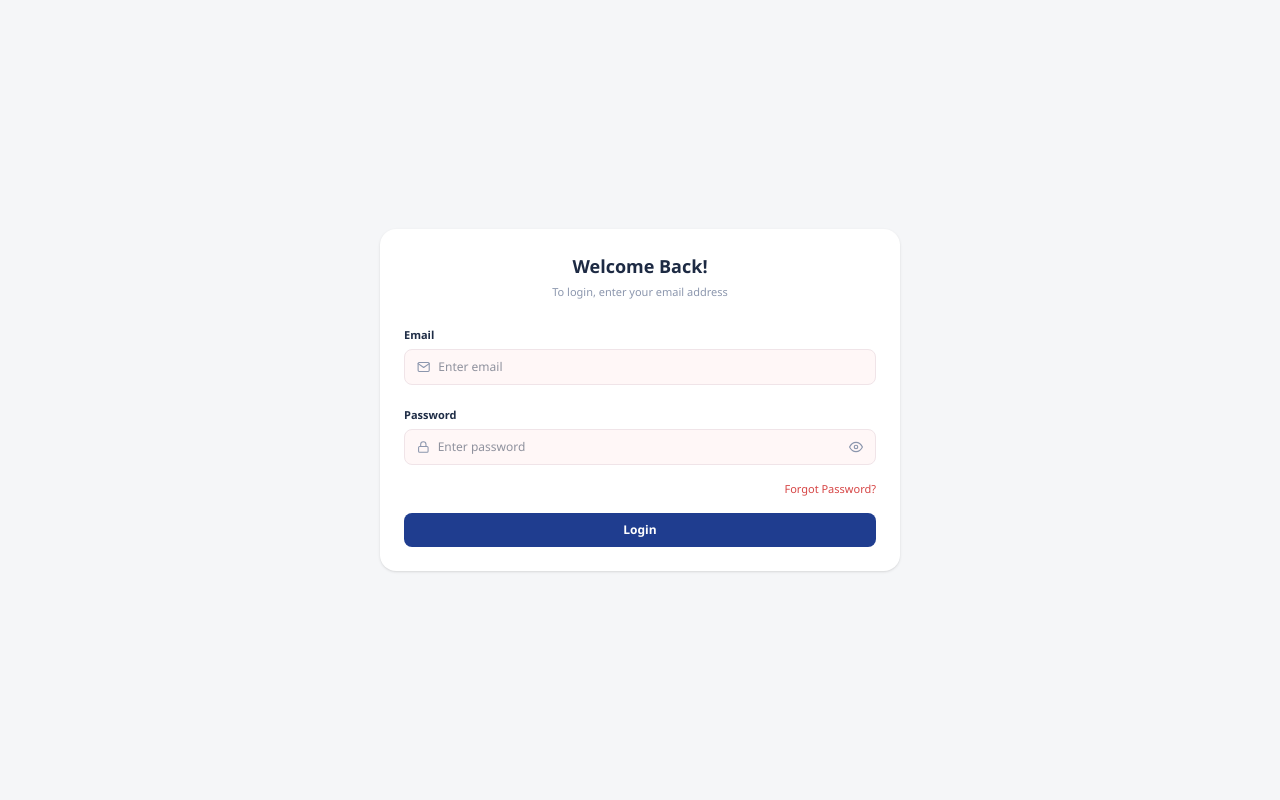
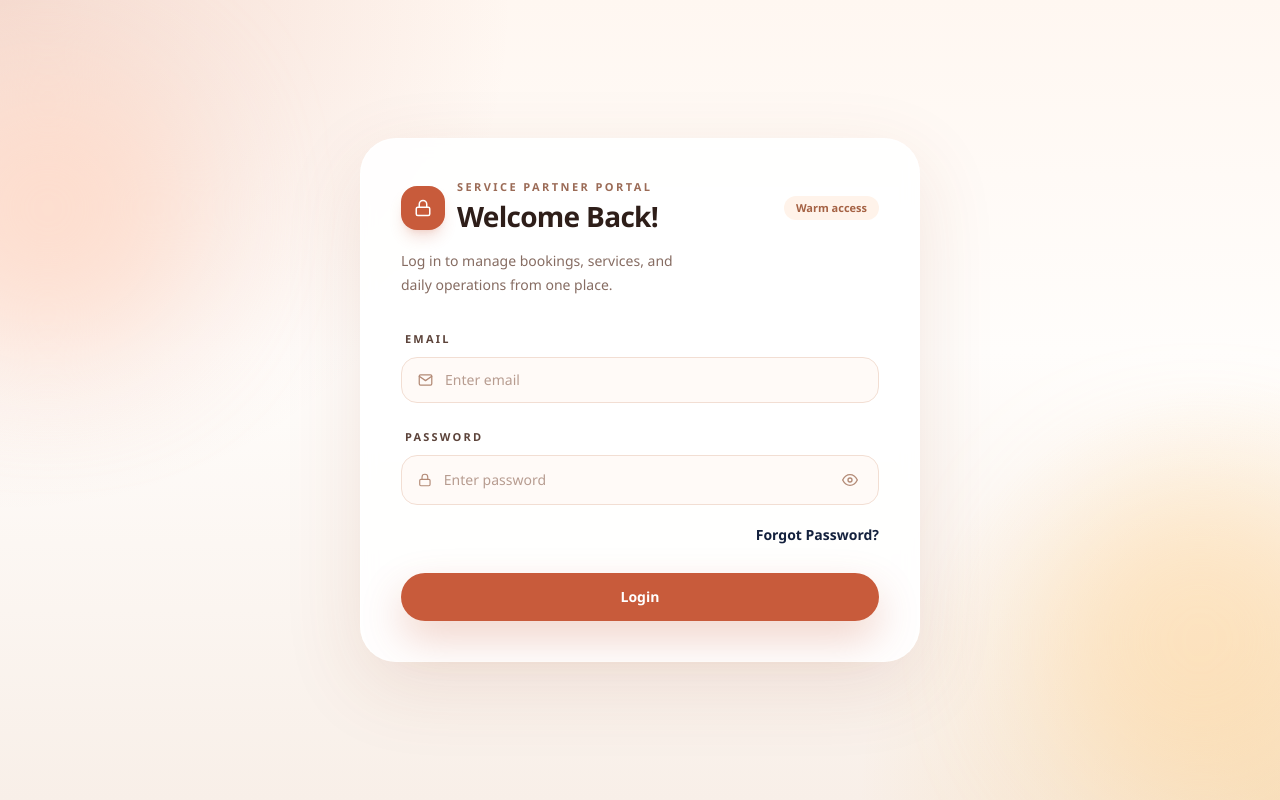
Before and after one commit to mmiskatul/nunonus-service-provider, a Next.js app: page /login in a window 1280 px wide. Built offline with nearby package versions, Linux system fonts and the light colour scheme.

Commit message:
Fix service provider login styling

```diff
--- a/app/(auth)/layout.tsx
+++ b/app/(auth)/layout.tsx
@@ -4,8 +4,10 @@ export default function AuthLayout({
   children: React.ReactNode;
 }>) {
   return (
-    <div className="min-h-screen bg-[#f5f6f8] px-4">
-      <div className="mx-auto flex min-h-screen w-full max-w-[520px] items-center justify-center">
+    <div className="relative min-h-screen overflow-hidden bg-[radial-gradient(circle_at_top_left,_rgba(200,91,59,0.18),_transparent_34%),radial-gradient(circle_at_bottom_right,_rgba(245,158,11,0.18),_transparent_28%),linear-gradient(180deg,_#fff7f1_0%,_#fffdfb_44%,_#f8efe8_100%)] px-4 py-10">
+      <div className="absolute left-[-6rem] top-16 h-72 w-72 rounded-full bg-[#ffd9c7]/70 blur-3xl" />
+      <div className="absolute bottom-0 right-[-5rem] h-80 w-80 rounded-full bg-[#ffd79f]/45 blur-3xl" />
+      <div className="relative mx-auto flex min-h-[calc(100vh-5rem)] w-full max-w-[560px] items-center justify-center">
         {children}
       </div>
     </div>
--- a/components/auth/login/client.tsx
+++ b/components/auth/login/client.tsx
@@ -1,6 +1,7 @@
 "use client";
 
 import { useState } from "react";
+import Link from "next/link";
 import { useRouter, useSearchParams } from "next/navigation";
 import { FiEye, FiEyeOff, FiLock, FiMail } from "react-icons/fi";
 import { login } from "@/components/auth/auth-client";
@@ -29,64 +30,81 @@ export function LoginView() {
   };
 
   return (
-    <form onSubmit={handleSubmit} className="w-full rounded-2xl bg-white px-6 py-6 shadow-sm">
-      <div className="text-center">
-        <h2 className="m-0 text-[18px] font-semibold text-[#1d2a43]">Welcome Back!</h2>
-        <p className="m-0 mt-1 text-[11px] text-[#8b96ad]">To login, enter your email address</p>
+    <form
+      onSubmit={handleSubmit}
+      className="w-full rounded-[36px] border border-white/80 bg-white/90 p-7 shadow-[0_24px_80px_rgba(148,64,36,0.12)] backdrop-blur sm:p-10"
+    >
+      <div className="flex items-center justify-between gap-4">
+        <div className="flex items-center gap-3">
+          <div className="flex h-11 w-11 items-center justify-center rounded-2xl bg-[#c85b3b] text-white shadow-lg shadow-[#c85b3b]/20">
+            <FiLock size={18} />
+          </div>
+          <div>
+            <p className="m-0 text-[11px] font-semibold uppercase tracking-[0.22em] text-[#9b6b56]">Service Partner Portal</p>
+            <h2 className="m-0 text-[28px] font-black tracking-tight text-[#2e1e19]">Welcome Back!</h2>
+          </div>
+        </div>
+        <div className="hidden rounded-full bg-[#fff3ea] px-3 py-1 text-[11px] font-semibold text-[#a56244] sm:block">
+          Warm access
+        </div>
       </div>
 
-      <div className="mt-5 space-y-4">
+      <p className="mt-3 max-w-[38ch] text-sm leading-6 text-[#866c62]">
+        Log in to manage bookings, services, and daily operations from one place.
+      </p>
+
+      <div className="mt-7 space-y-5">
         <div>
-          <label className="text-[11px] font-semibold text-[#1f2d46]">Email</label>
-          <div className="mt-1 flex items-center gap-2 rounded-lg border border-[#f0e4e8] bg-[#fff7f7] px-3 py-2">
-            <FiMail size={14} className="text-[#8b96ad]" />
+          <label className="ml-1 text-[11px] font-bold uppercase tracking-[0.2em] text-[#5c433a]">Email</label>
+          <div className="mt-2 flex items-center gap-3 rounded-2xl border border-[#f2ded3] bg-[#fffaf7] px-4 py-3 transition focus-within:border-[#c85b3b]/25 focus-within:bg-white focus-within:shadow-[0_0_0_4px_rgba(200,91,59,0.08)]">
+            <FiMail size={16} className="text-[#b38a76]" />
             <input
               type="email"
               placeholder="Enter email"
               value={email}
               onChange={(event) => setEmail(event.target.value)}
-              className="w-full border-0 bg-transparent text-[12px] text-[#1f2d46] outline-none"
+              className="w-full border-0 bg-transparent text-sm font-medium text-[#3a2923] outline-none placeholder:text-[#b79c90]"
               required
             />
           </div>
         </div>
 
         <div>
-          <label className="text-[11px] font-semibold text-[#1f2d46]">Password</label>
-          <div className="mt-1 flex items-center gap-2 rounded-lg border border-[#f0e4e8] bg-[#fff7f7] px-3 py-2">
-            <FiLock size={14} className="text-[#8b96ad]" />
+          <label className="ml-1 text-[11px] font-bold uppercase tracking-[0.2em] text-[#5c433a]">Password</label>
+          <div className="mt-2 flex items-center gap-3 rounded-2xl border border-[#f2ded3] bg-[#fffaf7] px-4 py-3 transition focus-within:border-[#c85b3b]/25 focus-within:bg-white focus-within:shadow-[0_0_0_4px_rgba(200,91,59,0.08)]">
+            <FiLock size={16} className="text-[#b38a76]" />
             <input
               type={showPassword ? "text" : "password"}
               placeholder="Enter password"
               value={password}
               onChange={(event) => setPassword(event.target.value)}
-              className="w-full border-0 bg-transparent text-[12px] text-[#1f2d46] outline-none"
+              className="w-full border-0 bg-transparent text-sm font-medium text-[#3a2923] outline-none placeholder:text-[#b79c90]"
               required
             />
             <button
               type="button"
               onClick={() => setShowPassword((prev) => !prev)}
-              className="text-[#8b96ad]"
+              className="rounded-full p-1 text-[#b38a76] transition hover:bg-[#fff0e8] hover:text-[#6a4a3f]"
               aria-label="Toggle password visibility"
             >
-              {showPassword ? <FiEyeOff size={14} /> : <FiEye size={14} />}
+              {showPassword ? <FiEyeOff size={16} /> : <FiEye size={16} />}
             </button>
           </div>
         </div>
 
         <div className="flex justify-end">
-          <button type="button" onClick={() => router.push("/forgot-password")} className="text-[11px] text-[#d64545]">
+          <Link href="/forgot-password" className="text-sm font-semibold text-[#c85b3b] transition hover:text-[#a94729]">
             Forgot Password?
-          </button>
+          </Link>
         </div>
 
-        {error && <p className="m-0 text-[11px] text-[#dc2626]">{error}</p>}
+        {error && <p className="m-0 rounded-xl bg-red-50 px-4 py-3 text-sm text-[#b91c1c]">{error}</p>}
       </div>
 
       <button
         type="submit"
         disabled={loading}
-        className="mt-4 w-full rounded-lg bg-[#1f3d8f] py-2 text-[12px] font-semibold text-white disabled:opacity-60"
+        className="mt-7 flex w-full items-center justify-center rounded-full bg-[#c85b3b] py-3.5 text-sm font-semibold text-white shadow-[0_18px_40px_rgba(200,91,59,0.26)] transition hover:bg-[#b24d30] disabled:cursor-not-allowed disabled:opacity-60"
       >
         {loading ? "Logging in..." : "Login"}
       </button>
--- /dev/null
+++ b/postcss.config.mjs
@@ -0,0 +1,5 @@
+export default {
+  plugins: {
+    "@tailwindcss/postcss": {},
+  },
+};
--- a/src/app/(auth)/auth/login/page.tsx
+++ b/src/app/(auth)/auth/login/page.tsx
@@ -1,109 +1,5 @@
-"use client";
-
-import React, { useState } from "react";
-import Link from "next/link";
-import { Mail, Lock, Eye, EyeOff } from "lucide-react";
-import { cn } from "@/lib/utils";
+import { LoginServer } from "@/components/auth/login/server";
 
 export default function LoginPage() {
-  const [showPassword, setShowPassword] = useState(false);
-
-  return (
-    <div className="min-h-screen bg-[#f3f4f6] flex flex-col items-center justify-center p-6">
-      <div className="w-full max-w-[480px] flex items-center justify-between mb-8 px-2">
-        <div className="flex items-center gap-2">
-          <div className="h-8 w-8 bg-[#1e2a5e] rounded-lg flex items-center justify-center">
-            <div className="h-4 w-4 bg-white rounded-sm transform rotate-45" />
-          </div>
-        </div>
-        <div className="flex items-center gap-4">
-          <span className="text-sm font-medium text-slate-500">
-            Don't have an account?
-          </span>
-          <Link
-            href="/auth/register"
-            className="bg-[#1e2a5e] text-white px-6 py-2 rounded-xl text-sm font-bold shadow-lg shadow-[#1e2a5e]/20 hover:bg-[#1a2552] transition-all"
-          >
-            Register
-          </Link>
-        </div>
-      </div>
-
-      <div className="w-full max-w-[480px] bg-white rounded-[32px] p-10 md:p-14 shadow-2xl shadow-slate-200/50 border border-slate-50">
-        <div className="text-center mb-10">
-          <h1 className="text-3xl font-black text-slate-800 tracking-tight">
-            Welcome Back!
-          </h1>
-          <p className="text-sm text-slate-400 mt-2 font-medium">
-            To login, enter your email address
-          </p>
-        </div>
-
-        <form className="space-y-8" onSubmit={(e) => e.preventDefault()}>
-          {/* Email Field */}
-          <div className="space-y-2">
-            <label className="text-xs font-black text-slate-800 uppercase tracking-widest block ml-1">
-              Email
-            </label>
-            <div className="relative group">
-              <div className="absolute left-5 top-1/2 -translate-y-1/2 text-slate-400 group-focus-within:text-[#1e2a5e] transition-colors">
-                <Mail className="h-5 w-5" />
-              </div>
-              <input
-                type="email"
-                placeholder="Enter email"
-                className="w-full bg-[#fdf8f8] border border-slate-100 rounded-2xl py-4 pl-14 pr-6 text-sm font-medium text-slate-800 focus:outline-none focus:ring-4 focus:ring-[#1e2a5e]/5 focus:border-[#1e2a5e]/20 transition-all placeholder:text-slate-400"
-              />
-            </div>
-          </div>
-
-          {/* Password Field */}
-          <div className="space-y-2">
-            <label className="text-xs font-black text-slate-800 uppercase tracking-widest block ml-1">
-              Password
-            </label>
-            <div className="relative group">
-              <div className="absolute left-5 top-1/2 -translate-y-1/2 text-slate-400 group-focus-within:text-[#1e2a5e] transition-colors">
-                <Lock className="h-5 w-5" />
-              </div>
-              <input
-                type={showPassword ? "text" : "password"}
-                placeholder="Enter password"
-                className="w-full bg-[#fdf8f8] border border-slate-100 rounded-2xl py-4 pl-14 pr-14 text-sm font-medium text-slate-800 focus:outline-none focus:ring-4 focus:ring-[#1e2a5e]/5 focus:border-[#1e2a5e]/20 transition-all placeholder:text-slate-400"
-              />
-              <button
-                type="button"
-                onClick={() => setShowPassword(!showPassword)}
-                className="absolute right-5 top-1/2 -translate-y-1/2 text-slate-400 hover:text-slate-600 transition-colors"
-              >
-                {showPassword ? (
-                  <EyeOff className="h-5 w-5" />
-                ) : (
-                  <Eye className="h-5 w-5" />
-                )}
-              </button>
-            </div>
-            <div className="flex justify-end pr-1">
-              <Link
-                href="/auth/forgot-password"
-                className="text-xs font-bold text-[#e16b4f] hover:text-[#d15b3f] transition-colors"
-              >
-                Forgot Password?
-              </Link>
-            </div>
-          </div>
-
-          {/* Login Button */}
-          <Link href="/dashboard" className="block w-full">
-            <button
-              type="submit"
-              className="w-full bg-[#1e2a5e] hover:bg-[#1a2552] text-white py-4 rounded-2xl text-base font-bold shadow-xl shadow-[#1e2a5e]/20 transition-all active:scale-[0.98] mt-4"
-            >
-              Login
-            </button>
-          </Link>
-        </form>
-      </div>
-    </div>
-  );
+  return <LoginServer />;
 }
--- a/src/app/(auth)/layout.tsx
+++ b/src/app/(auth)/layout.tsx
@@ -3,5 +3,13 @@ export default function AuthLayout({
 }: {
   children: React.ReactNode;
 }) {
-  return <div className="min-h-screen bg-[#f3f4f6]">{children}</div>;
+  return (
+    <div className="relative min-h-screen overflow-hidden bg-[radial-gradient(circle_at_top_left,_rgba(200,91,59,0.18),_transparent_34%),radial-gradient(circle_at_bottom_right,_rgba(245,158,11,0.18),_transparent_28%),linear-gradient(180deg,_#fff7f1_0%,_#fffdfb_44%,_#f8efe8_100%)] px-4 py-10">
+      <div className="absolute left-[-6rem] top-16 h-72 w-72 rounded-full bg-[#ffd9c7]/70 blur-3xl" />
+      <div className="absolute bottom-0 right-[-5rem] h-80 w-80 rounded-full bg-[#ffd79f]/45 blur-3xl" />
+      <div className="relative mx-auto flex min-h-[calc(100vh-5rem)] w-full max-w-[560px] items-center justify-center">
+        {children}
+      </div>
+    </div>
+  );
 }
```
